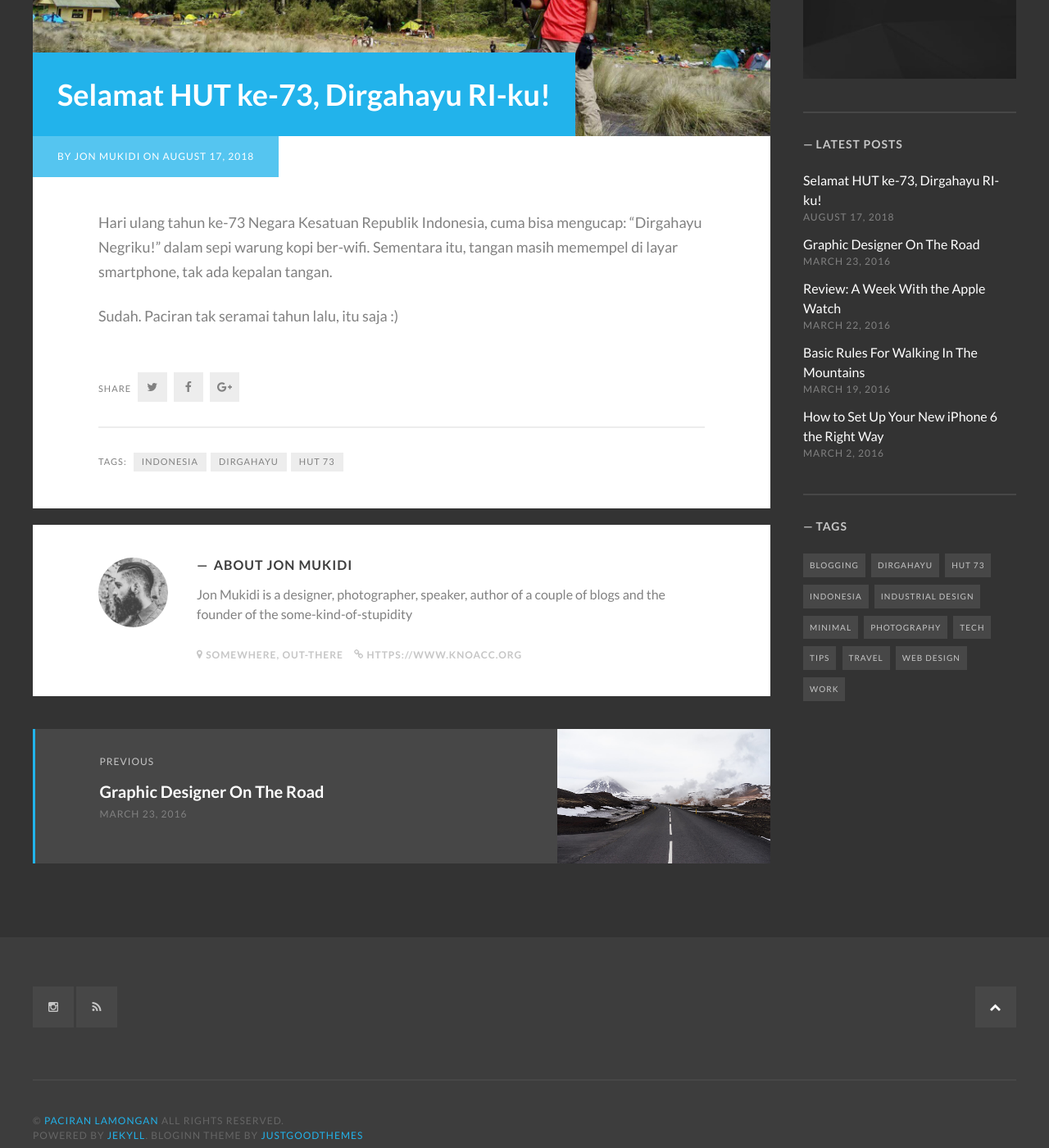
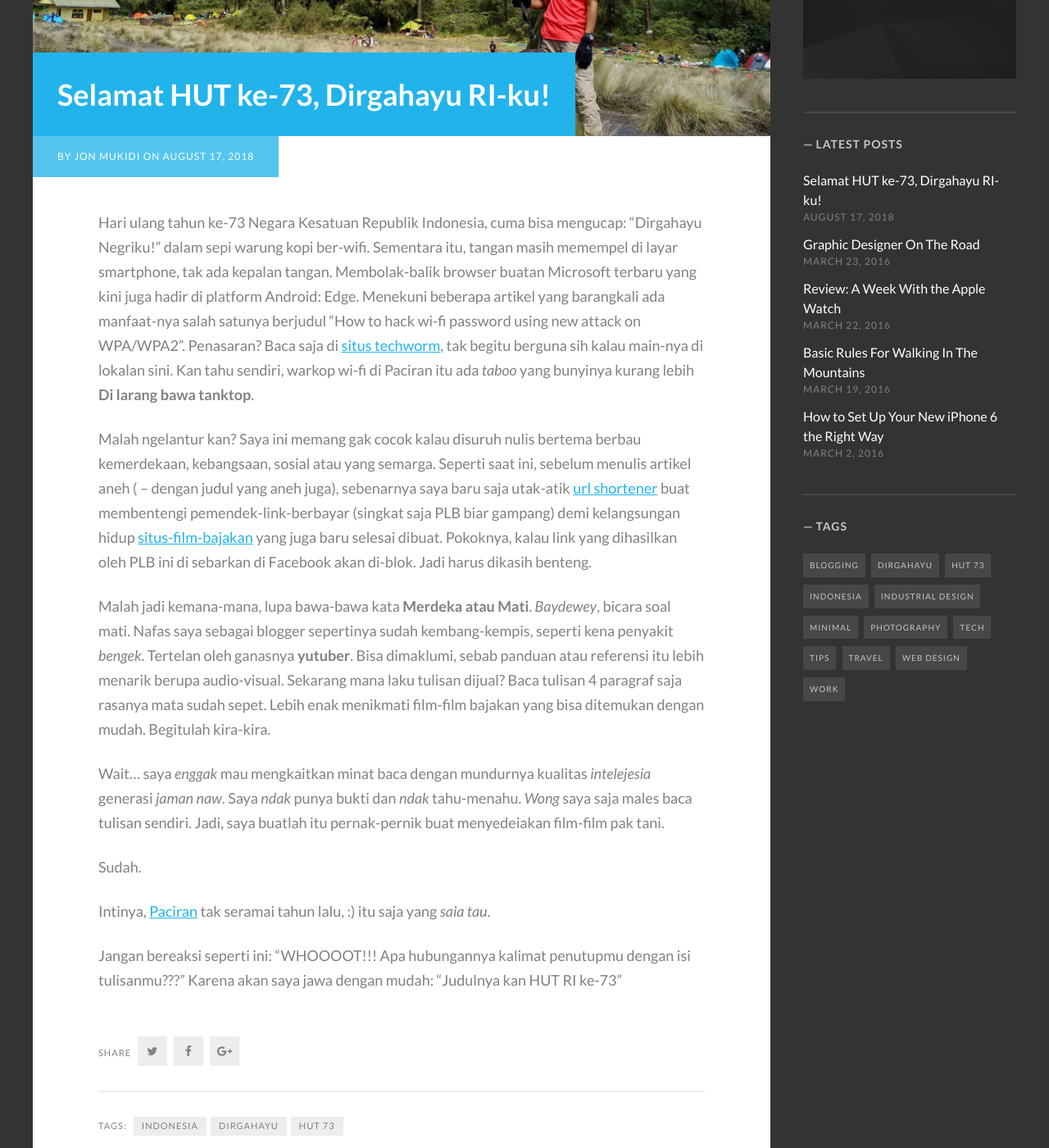
Before and after one commit to knoacc/pcr, a Jekyll site: the page built from _posts/2018-08-17-Selamat-HUT-ke-73-Indonesia-Dirgahyu-RI-ku.md, in a window 1280 px wide and 1400 px high, scrolled down 583 px. Shown: the whole window at 82% size. Built offline with Jekyll 4.4.1, drawn with Linux system fonts in a browser that asks for light colours; some web fonts are replaced; our own code applies the rules of GitHub Pages for plain Markdown files.

Commit message:
Update 2018-08-17-Selamat-HUT-ke-73-Indonesia-Dirgahyu-RI-ku.md

```diff
--- a/_posts/2018-08-17-Selamat-HUT-ke-73-Indonesia-Dirgahyu-RI-ku.md
+++ b/_posts/2018-08-17-Selamat-HUT-ke-73-Indonesia-Dirgahyu-RI-ku.md
@@ -8,6 +8,16 @@ tags:
  - dirgahayu
  - hut 73
 ---
-Hari ulang tahun ke-73 Negara Kesatuan Republik Indonesia, cuma bisa mengucap: "Dirgahayu Negriku!" dalam sepi warung kopi ber-wifi. Sementara itu, tangan masih memempel di layar smartphone, tak ada kepalan tangan.
+Hari ulang tahun ke-73 Negara Kesatuan Republik Indonesia, cuma bisa mengucap: "Dirgahayu Negriku!" dalam sepi warung kopi ber-wifi. Sementara itu, tangan masih memempel di layar smartphone, tak ada kepalan tangan. Membolak-balik browser buatan Microsoft terbaru yang kini juga hadir di platform Android: Edge. Menekuni beberapa artikel yang barangkali ada manfaat-nya salah satunya berjudul "How to hack wi-fi password using new attack on WPA/WPA2". Penasaran? Baca saja di [situs techworm](https://www.techworm.net/2018/08/wifi-password-hacking-hack-wifi-password.html), tak begitu berguna sih kalau main-nya di lokalan sini. Kan tahu sendiri, warkop wi-fi di Paciran itu ada _taboo_ yang bunyinya kurang lebih **Di larang bawa tanktop**.
 
-Sudah. Paciran tak seramai tahun lalu, itu saja :)
+Malah ngelantur kan? Saya ini memang gak cocok kalau disuruh nulis bertema berbau kemerdekaan, kebangsaan, sosial atau yang semarga. Seperti saat ini, sebelum menulis artikel aneh ( -- dengan judul yang aneh juga), sebenarnya saya baru saja utak-atik [url shortener](https://safelink.knoacc.org) buat membentengi pemendek-link-berbayar (singkat saja PLB biar gampang) demi kelangsungan hidup [situs-film-bajakan](https://streamer.knoacc.org) yang juga baru selesai dibuat. Pokoknya, kalau link yang dihasilkan oleh PLB ini di sebarkan di Facebook akan di-blok. Jadi harus dikasih benteng.
+
+Malah jadi kemana-mana, lupa bawa-bawa kata **Merdeka atau Mati**. _Baydewey_, bicara soal mati. Nafas saya sebagai blogger sepertinya sudah kembang-kempis, seperti kena penyakit _bengek_. Tertelan oleh ganasnya **yutuber**. Bisa dimaklumi, sebab panduan atau referensi itu lebih menarik berupa audio-visual. Sekarang mana laku tulisan dijual? Baca tulisan 4 paragraf saja rasanya mata sudah sepet. Lebih enak menikmati film-film bajakan yang bisa ditemukan dengan mudah. Begitulah kira-kira.
+
+Wait... saya _enggak_ mau mengkaitkan minat baca dengan mundurnya kualitas _intelejesia_ generasi _jaman naw_. Saya _ndak_ punya bukti dan _ndak_ tahu-menahu. _Wong_ saya saja males baca tulisan sendiri. Jadi, saya buatlah itu pernak-pernik buat menyedeiakan film-film pak tani.
+
+Sudah.
+
+Intinya, [Paciran](https://www.paciran.com) tak seramai tahun lalu, :) itu saja yang _saia tau_.
+
+Jangan bereaksi seperti ini: "WHOOOOT!!! Apa hubungannya kalimat penutupmu dengan isi tulisanmu???" Karena akan saya jawa dengan mudah: "Judulnya kan HUT RI ke-73"
```
